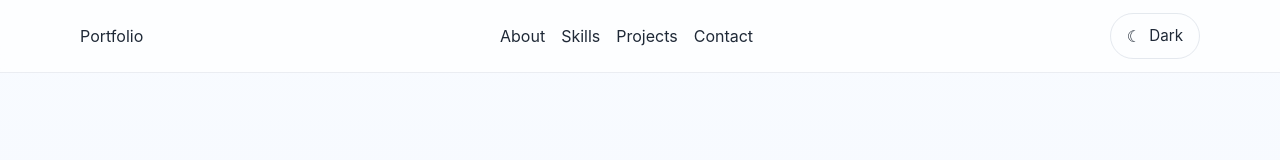
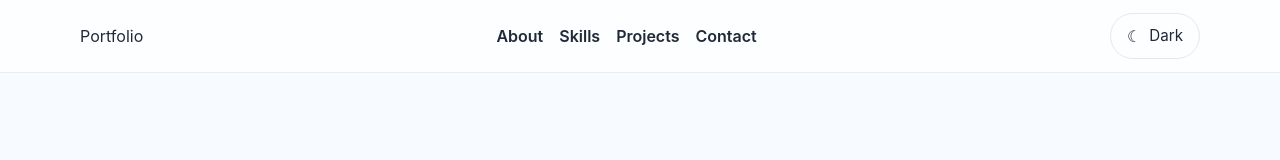
Before and after one commit to hosseinMsh/CE-Lab-1, a React (Vite) app: page / in a window 1280 px wide. Shown: the top 160 px of the page. Built offline with nearby package versions, Linux system fonts and the light colour scheme.

Commit message:
style: improve navbar interactions and focus states

```diff
--- a/src/styles/global.css
+++ b/src/styles/global.css
@@ -34,6 +34,18 @@ body {
 a {
   color: inherit;
   text-decoration: none;
+}
+
+a:hover,
+a:focus-visible {
+  text-decoration: underline;
+}
+
+button:focus-visible,
+a:focus-visible {
+  outline: 3px solid rgba(59, 130, 246, 0.45);
+  outline-offset: 3px;
+  border-radius: 0.5rem;
 }
 
 button,
@@ -77,6 +89,11 @@ textarea {
   gap: 1rem;
 }
 
+.navbar__links a {
+  font-weight: 600;
+  padding: 0.4rem 0;
+}
+
 .navbar__menu-button {
   display: none;
 }
@@ -91,6 +108,10 @@ textarea {
   background: transparent;
   color: inherit;
   cursor: pointer;
+}
+
+.theme-toggle:hover {
+  background: rgba(148, 163, 184, 0.08);
 }
 
 .theme-toggle__text {
@@ -160,4 +181,9 @@ textarea {
     padding: 0.6rem 0.9rem;
     color: inherit;
   }
+
+  .theme-toggle {
+    width: 100%;
+    justify-content: center;
+  }
 }
```
